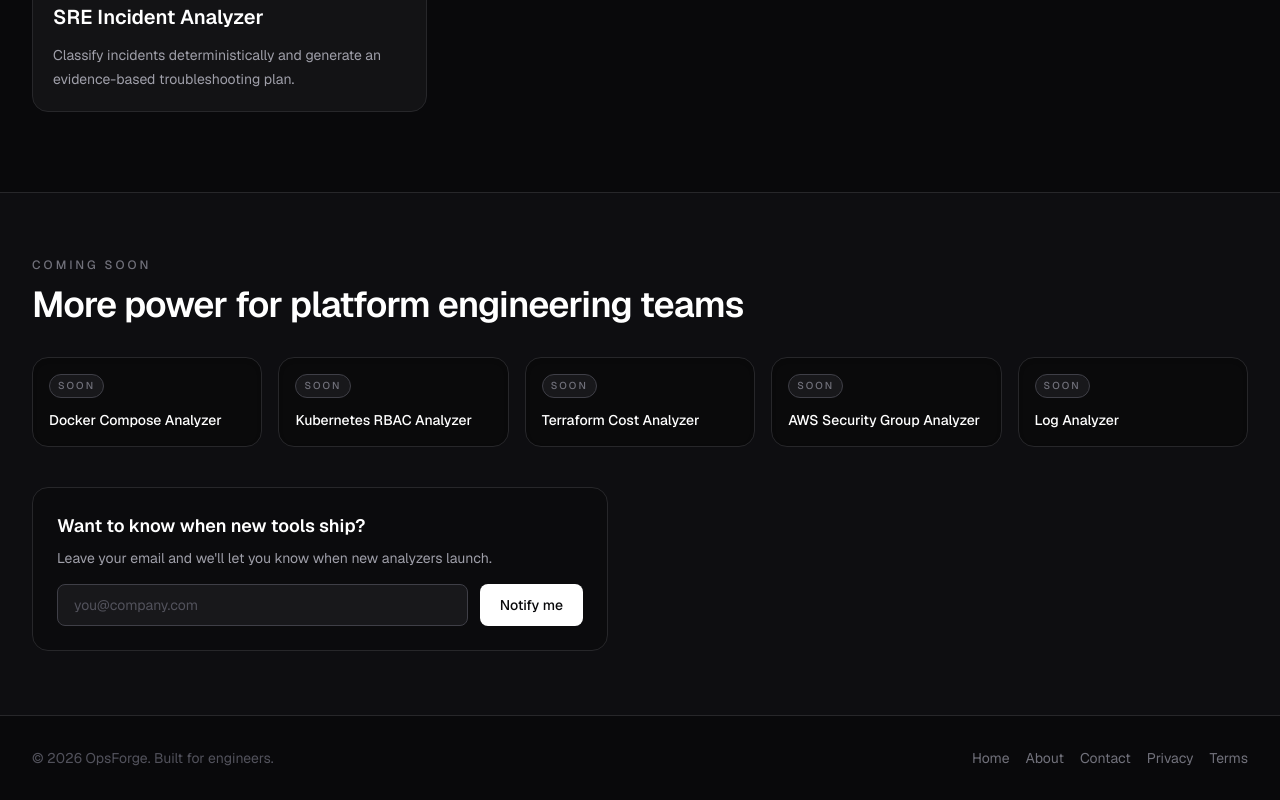
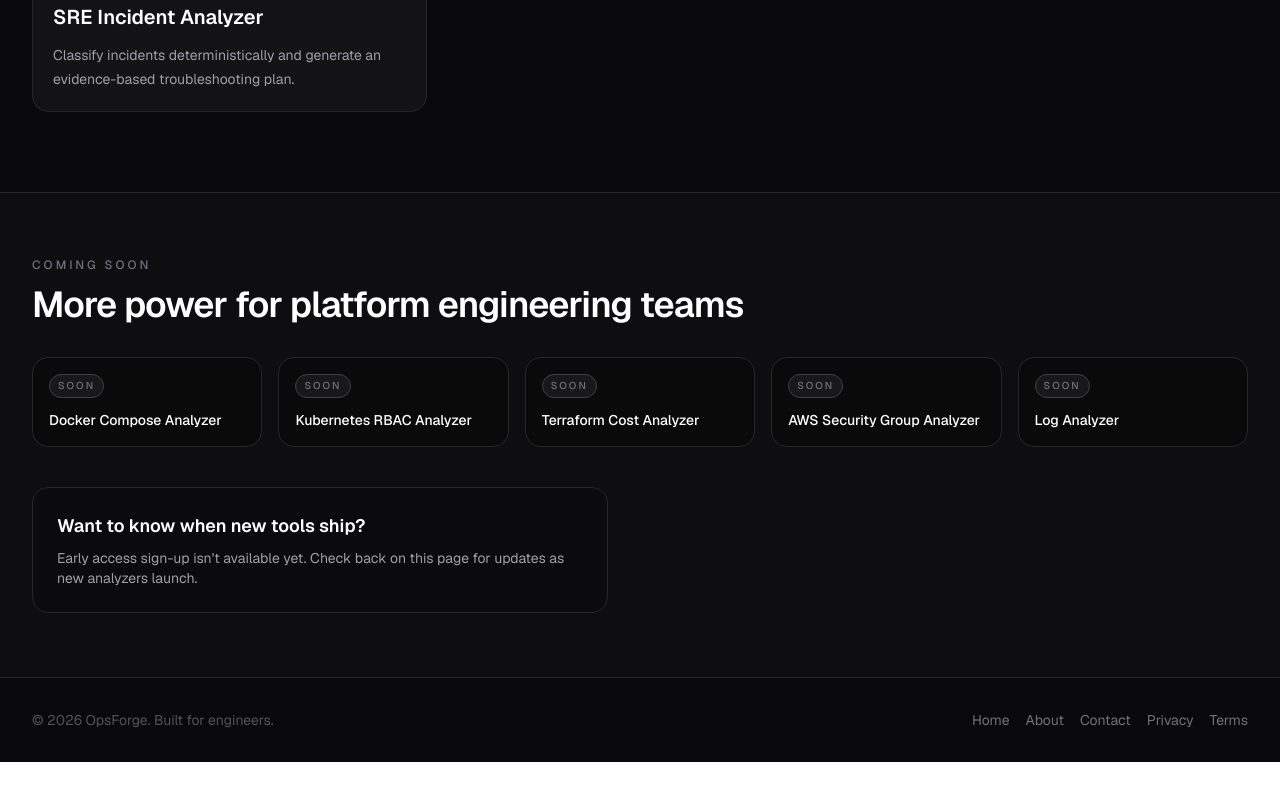
Before and after one commit to sai-pavan-kandrakota/opsforge, a Next.js app: page / in a window 1280 px wide. Shown: the part 3403-4203 px from the top of the page. After the commit the page ends 4165 px from the top, so only its background shows below. Built offline with nearby package versions, Linux system fonts and the light colour scheme.

Commit message:
feat: prepare OpsForge for public launch

```diff
--- a/app/layout.tsx
+++ b/app/layout.tsx
@@ -13,6 +13,7 @@ const geistMono = Geist_Mono({
 });
 
 export const metadata: Metadata = {
+  metadataBase: new URL("https://opsforge-mu.vercel.app"),
   title: "OpsForge - Free DevOps, Kubernetes, Terraform & SRE Tools",
   description:
     "Free online DevOps and SRE tools for Kubernetes, Terraform, Docker, GitHub Actions, AWS IAM, networking, YAML, JSON, and incident troubleshooting.",
--- /dev/null
+++ b/app/not-found.tsx
@@ -0,0 +1,38 @@
+import type { Metadata } from "next";
+import Link from "next/link";
+
+import SiteFooter from "@/app/components/SiteFooter";
+import SiteHeader from "@/app/components/SiteHeader";
+
+export const metadata: Metadata = {
+  title: "Page Not Found - OpsForge",
+  description: "The page you're looking for doesn't exist. Browse the full OpsForge toolkit instead.",
+};
+
+export default function NotFound() {
+  return (
+    <main className="min-h-screen bg-zinc-950 text-white">
+      <SiteHeader />
+
+      <div className="mx-auto flex max-w-3xl flex-col items-center px-4 py-24 text-center sm:px-6">
+        <p className="text-sm font-medium uppercase tracking-[0.2em] text-zinc-500">404</p>
+        <h1 className="mt-4 text-3xl font-semibold tracking-tight sm:text-4xl">Page not found</h1>
+        <p className="mt-4 max-w-md text-sm leading-6 text-zinc-400">
+          The page you are looking for does not exist or may have moved. Head back to the homepage
+          to find the tool you need.
+        </p>
+
+        <div className="mt-8 flex flex-wrap items-center justify-center gap-3">
+          <Link
+            href="/"
+            className="rounded-lg bg-white px-5 py-2.5 text-sm font-medium text-zinc-950 transition hover:bg-zinc-200"
+          >
+            Back to all tools
+          </Link>
+        </div>
+      </div>
+
+      <SiteFooter />
+    </main>
+  );
+}
--- a/app/page.tsx
+++ b/app/page.tsx
@@ -1,7 +1,6 @@
 "use client";
 
-import { useMemo, useState } from "react";
-import type { FormEvent } from "react";
+import { useEffect, useMemo, useRef, useState } from "react";
 import Link from "next/link";
 
 import SiteFooter from "@/app/components/SiteFooter";
@@ -103,23 +102,36 @@ const comingSoonTools = [
   "Log Analyzer",
 ];
 
-const EMAIL_PATTERN = /^[^\s@]+@[^\s@]+\.[^\s@]+$/;
-
 export default function Home() {
   const [query, setQuery] = useState("");
-  const [signupEmail, setSignupEmail] = useState("");
-  const [signupStatus, setSignupStatus] = useState<"idle" | "invalid" | "submitted">("idle");
+  const searchInputRef = useRef<HTMLInputElement>(null);
 
-  function handleSignupSubmit(event: FormEvent<HTMLFormElement>) {
-    event.preventDefault();
+  // Pressing "/" anywhere outside a form control focuses the tool search
+  // input, mirroring the shortcut hint shown next to it. preventDefault()
+  // only runs on the branch that actually activates the shortcut, so
+  // typing "/" inside any input/textarea/select/contenteditable element
+  // (including the search box itself) is completely unaffected.
+  useEffect(() => {
+    function handleKeyDown(event: KeyboardEvent) {
+      if (event.key !== "/") return;
 
-    if (!EMAIL_PATTERN.test(signupEmail.trim())) {
-      setSignupStatus("invalid");
-      return;
+      const target = event.target as HTMLElement | null;
+      const tagName = target?.tagName;
+      const isEditableTarget =
+        tagName === "INPUT" ||
+        tagName === "TEXTAREA" ||
+        tagName === "SELECT" ||
+        Boolean(target?.isContentEditable);
+
+      if (isEditableTarget) return;
+
+      event.preventDefault();
+      searchInputRef.current?.focus();
     }
 
-    setSignupStatus("submitted");
-  }
+    window.addEventListener("keydown", handleKeyDown);
+    return () => window.removeEventListener("keydown", handleKeyDown);
+  }, []);
 
   const filteredCategories = useMemo(() => {
     const normalizedQuery = query.trim().toLowerCase();
@@ -215,6 +227,7 @@ export default function Home() {
             <div className="flex items-center rounded-2xl border border-zinc-700 bg-zinc-900/80 px-4 py-3 shadow-[0_20px_70px_rgba(0,0,0,0.35)] ring-1 ring-white/5 focus-within:border-zinc-500 sm:px-5">
               <span className="mr-3 text-lg text-zinc-500" aria-hidden="true">⌕</span>
               <input
+                ref={searchInputRef}
                 type="text"
                 value={query}
                 onChange={(event) => setQuery(event.target.value)}
@@ -397,36 +410,9 @@ export default function Home() {
           <div className="mt-10 max-w-xl rounded-2xl border border-zinc-800 bg-zinc-950/60 p-6">
             <h3 className="text-lg font-semibold text-white">Want to know when new tools ship?</h3>
             <p className="mt-2 text-sm text-zinc-400">
-              Leave your email and we&apos;ll let you know when new analyzers launch.
+              Early access sign-up isn&apos;t available yet. Check back on this page for updates as
+              new analyzers launch.
             </p>
-
-            <form onSubmit={handleSignupSubmit} noValidate className="mt-4 flex flex-col gap-3 sm:flex-row">
-              <input
-                type="email"
-                value={signupEmail}
-                onChange={(event) => {
-                  setSignupEmail(event.target.value);
-                  setSignupStatus("idle");
-                }}
-                placeholder="you@company.com"
-                aria-label="Email address"
-                className="w-full flex-1 rounded-lg border border-zinc-700 bg-zinc-900 px-4 py-2.5 text-sm text-white outline-none transition placeholder:text-zinc-600 focus:border-zinc-500"
-              />
-              <button
-                type="submit"
-                className="rounded-lg bg-white px-5 py-2.5 text-sm font-medium text-zinc-950 transition hover:bg-zinc-200"
-              >
-                Notify me
-              </button>
-            </form>
-
-            {signupStatus === "invalid" ? (
-              <p role="alert" className="mt-3 text-sm text-red-400">Enter a valid email address.</p>
-            ) : null}
-
-            {signupStatus === "submitted" ? (
-              <p role="status" className="mt-3 text-sm text-emerald-400">Email signup is coming soon.</p>
-            ) : null}
           </div>
         </div>
       </section>
```
